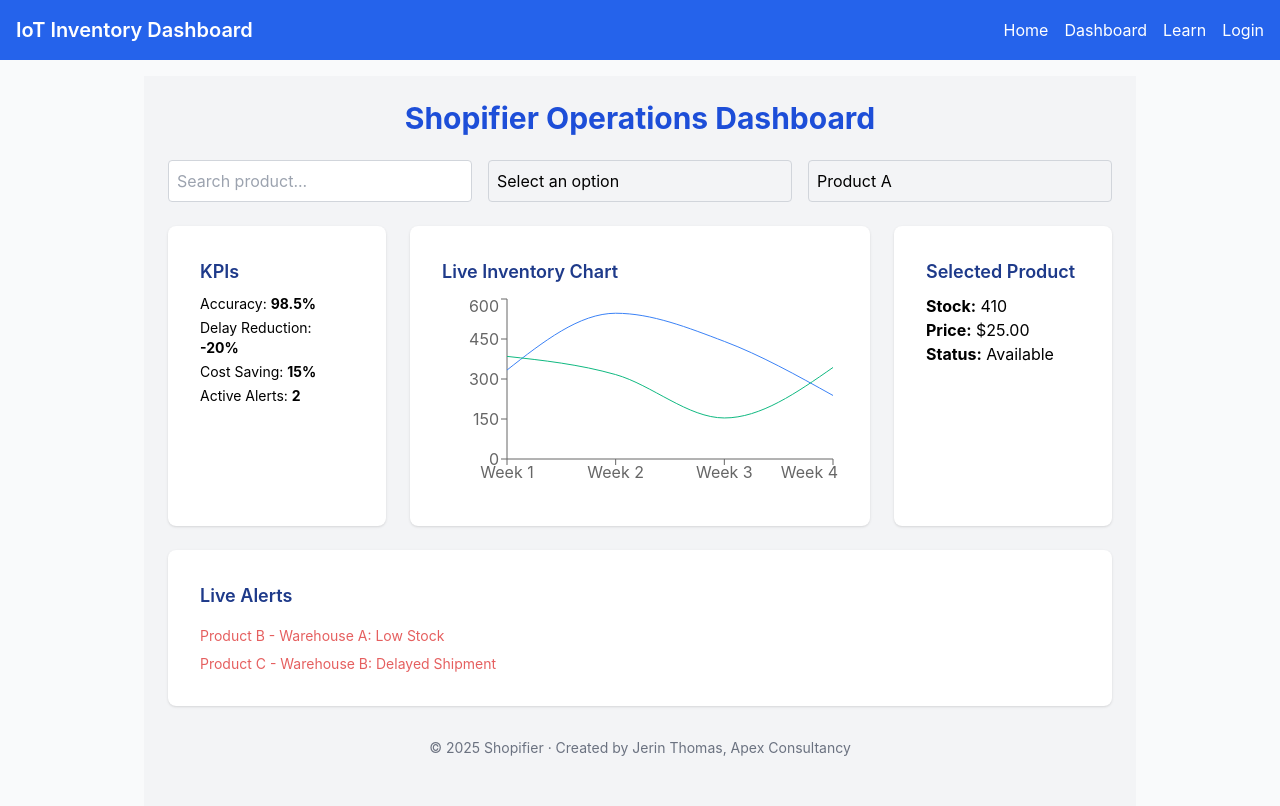
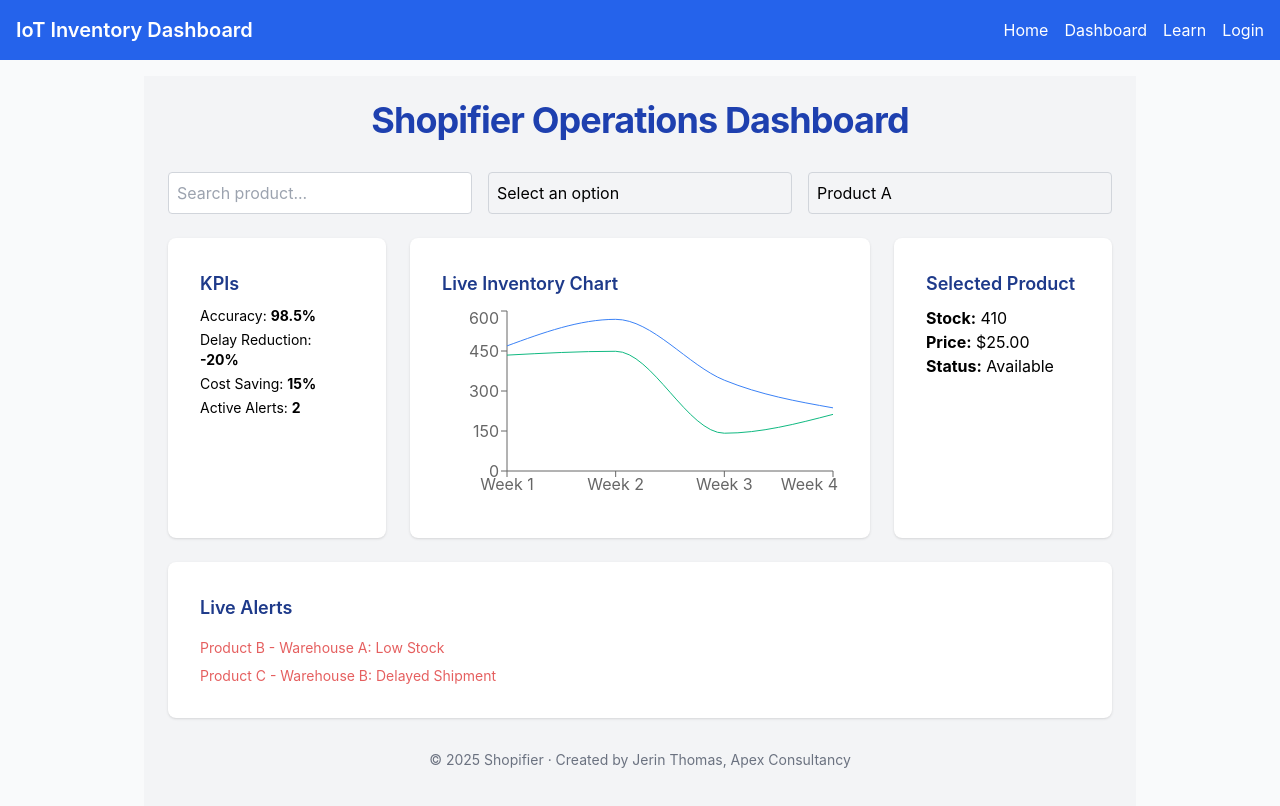
Before and after one commit to Apex-creators/IoT-Inventory-Dashboard, a Next.js app: page /dashboard in a window 1280 px wide. Shown: the top 806 px of the page. Built offline with nearby package versions, Linux system fonts and the light colour scheme.

Commit message:
Update dashboard.js

```diff
--- a/src/pages/dashboard.js
+++ b/src/pages/dashboard.js
@@ -64,8 +64,8 @@ export default function Dashboard() {
   const selectedProductDetails = productList.find(p => p.name === selectedProduct);
 
   return (
-    <div className="p-6 min-h-screen bg-gray-100 w-full max-w-[1500px] mx-auto">
-      <h1 className="text-3xl font-bold mb-6 text-center text-blue-700">Shopifier Operations Dashboard</h1>
+    <div className="p-6 min-h-screen bg-gray-100 w-full max-w-[1700px] mx-auto animate-fadeIn">
+      <h1 className="text-4xl font-bold mb-8 text-center text-blue-800 tracking-tight">Shopifier Operations Dashboard</h1>
 
       <div className="grid grid-cols-1 md:grid-cols-3 gap-4 mb-6">
         <Input
@@ -90,8 +90,8 @@ export default function Dashboard() {
         </Select>
       </div>
 
-      <div className="grid grid-cols-1 md:grid-cols-4 gap-6 mb-6">
-        <Card>
+      <div className="grid grid-cols-1 lg:grid-cols-4 gap-6 mb-6">
+        <Card className="transition-all duration-500 hover:shadow-lg">
           <CardContent>
             <h3 className="text-lg font-semibold mb-2">KPIs</h3>
             <ul className="space-y-1 text-sm">
@@ -103,7 +103,7 @@ export default function Dashboard() {
           </CardContent>
         </Card>
 
-        <Card className="col-span-2">
+        <Card className="col-span-2 transition-all duration-500 hover:shadow-lg">
           <CardContent>
             <h3 className="text-lg font-semibold mb-2">Live Inventory Chart</h3>
             <ResponsiveContainer width="100%" height={200}>
@@ -116,19 +116,21 @@ export default function Dashboard() {
                   dataKey="inventory"
                   stroke="#3b82f6"
                   isAnimationActive={true}
+                  animationDuration={800}
                 />
                 <Line
                   type="monotone"
                   dataKey="predicted"
                   stroke="#10b981"
                   isAnimationActive={true}
+                  animationDuration={800}
                 />
               </LineChart>
             </ResponsiveContainer>
           </CardContent>
         </Card>
 
-        <Card>
+        <Card className="transition-all duration-500 hover:shadow-lg">
           <CardContent>
             <h3 className="text-lg font-semibold mb-2">Selected Product</h3>
             <p><strong>Stock:</strong> {selectedProductDetails.stock}</p>
@@ -138,7 +140,7 @@ export default function Dashboard() {
         </Card>
       </div>
 
-      <Card className="mb-6">
+      <Card className="mb-6 transition-all duration-500 hover:shadow-lg">
         <CardContent>
           <h3 className="text-lg font-semibold mb-4">Live Alerts</h3>
           <ul className="space-y-2 text-sm">
```
